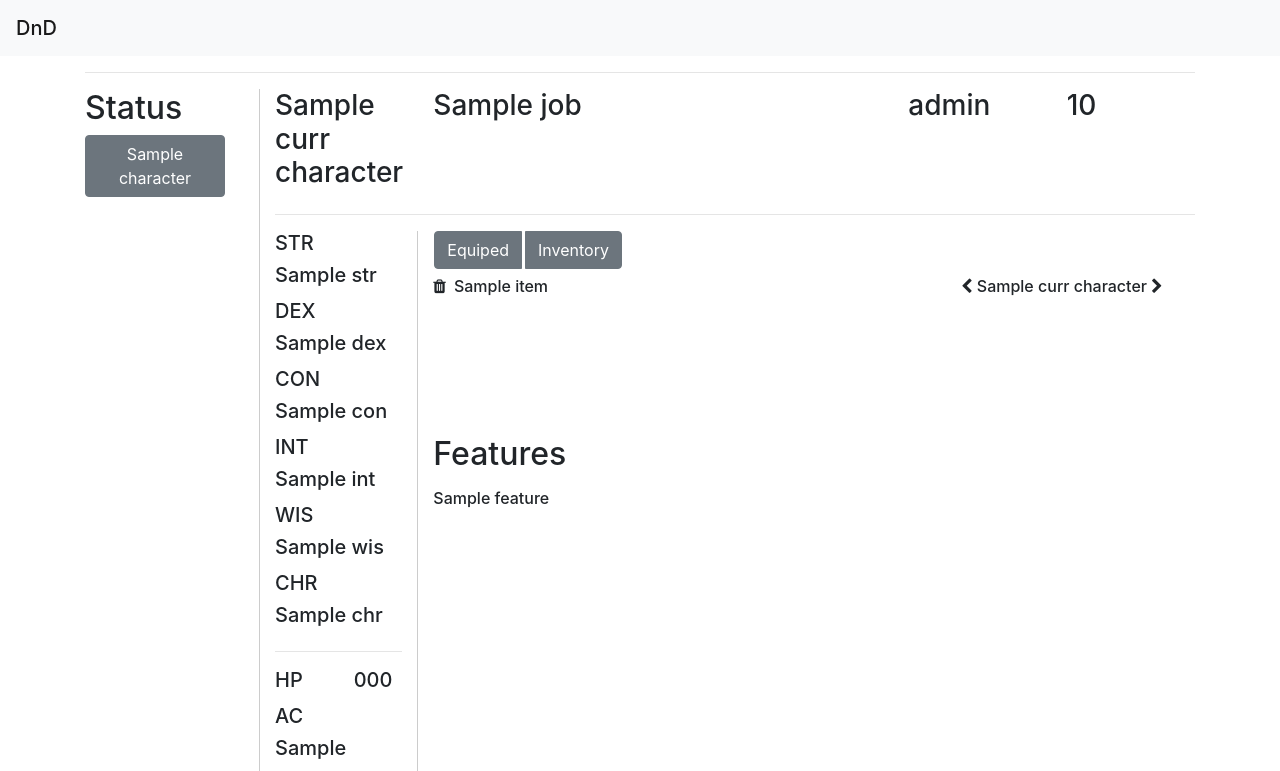
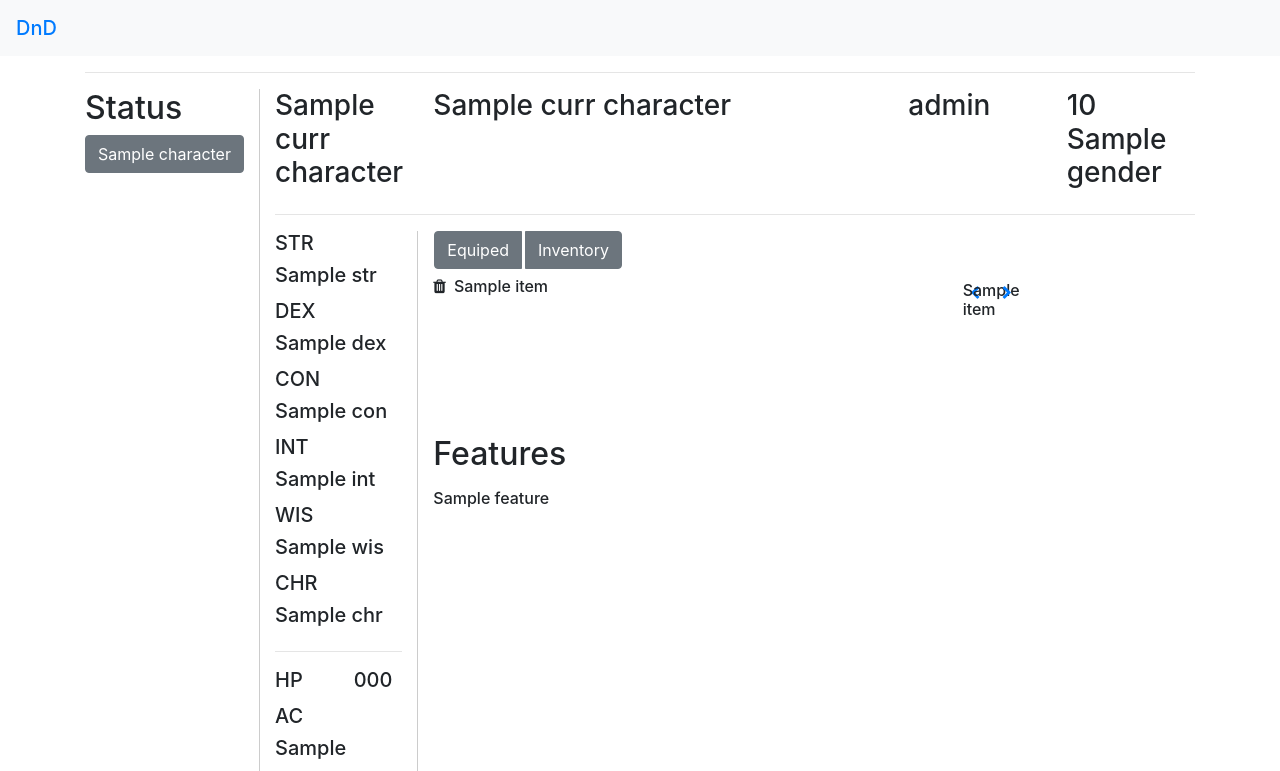
Before and after one commit to SwappyG/dnd, a Flask app: template templates/index.html in a window 1280 px wide. Shown: the top 771 px of the page. Run offline with Flask 2, Linux system fonts and the light colour scheme; the template is opened without the code that fills it: most values are stand-ins (such as "Sample title", 1, 10 or a date in 2020); parts of the project's set-up code (start-up, migrations or seed data) failed here and were passed over; some libraries are stand-ins or nearby versions.

Commit message:
added frontend changes

```diff
--- a/Character.py
+++ b/Character.py
@@ -4,6 +4,7 @@ from Job import Job
 from Item import Item
 
 from copy import deepcopy
+from pprint import pprint
 
 class Character(object):
 
@@ -39,12 +40,13 @@ class Character(object):
         self.SetHP(self.GetHP()) # make sure current HP is clipped to be between 0 and max
 
     def AddToInventory(self, item_name, quantity):
+        print ("adding quantity <{}> to item <{}>".format(quantity, item_name))
         if item_name in self._inventory:
             if quantity >= 0:
                 self._inventory[item_name] += quantity
+                pprint(self._inventory)
                 return True
 
-            print(("Quantity can't be negative when adding item to inventory, got [{}]".format(quantity)))
             return False
         else:
             if quantity >= 0:
--- a/Main.py
+++ b/Main.py
@@ -52,6 +52,10 @@ def makeCharacter(server, i):
     server.Equip('Ace' + str(i), 'loves', 1)
     server.Equip('Ace' + str(i), 'Pants', 1)
     server.Equip('Ace' + str(i), 'Shirt', 1)
+    server.IncrementLevel('Ace' + str(i))
+    server.IncrementLevel('Ace' + str(i))
+    server.IncrementLevel('Ace' + str(i))
+
 
 from BackendServer import BackendServer
 
@@ -61,6 +65,40 @@ for i in range(3):
 
 @app.route('/', methods=['GET'])
 def index():
+    return render_template('index.html', context=server.GetContext())
+
+@app.route('/character', methods=['GET', 'POST'])
+def character():
+    character_name = request.form.get('currcharacter')
+
+    server.GetContext()['curr_character'] = server.GetContext()['characters'][character_name]
+    return render_template('index.html', context=server.GetContext())
+
+@app.route('/character/inventory', methods=['GET', 'PUT'])
+def inventory():
+    character_name = server.GetContext()['curr_character']['name']
+    item_name = request.args.get('item')
+    action = request.args.get('action')
+    if action == 'decrement':
+        server.RemoveFromInventory(character_name, item_name, 1)
+    else:
+        server.AddToInventory(character_name, item_name, 1)
+    server.GetContext()['curr_character'] = server.GetContext()['characters'][character_name]
+    return render_template('index.html', context=server.GetContext())
+
+@app.route('/character/equiped', methods=['GET', 'PUT'])
+def equiped():
+    character_name = server.GetContext()['curr_character']['name']
+    item_name = request.args.get('item')
+    action = request.args.get('action')
+    print(character_name, item_name, action)
+    if action == 'decrement':
+        print('decrementing')
+        server.RemoveFromInventory(character_name, item_name, 1)
+    else:
+        server.AddToInventory(character_name, item_name, 1)
+
+    server.GetContext()['curr_character'] = server.GetContext()['characters'][character_name]
     return render_template('index.html', context=server.GetContext())
 
 @app.route('/import', methods=['GET', 'PUT'])
--- a/templates/index.html
+++ b/templates/index.html
@@ -9,7 +9,7 @@
 </head>
 <body>
     <nav class="navbar navbar-light bg-light">
-        <span class="navbar-brand mb-0 h1">DnD</span>
+        <span class="navbar-brand mb-0 h1"><a href="/">DnD</a></span>
     </nav>
     <div class="container">
         <hr>
@@ -20,13 +20,11 @@
                         <h2>Status</h2>
                     </div>
                 </div>
+                <form method="POST" action="/character">
                     {%for character in context['characters'] %}
-                    <div class="row mr-1">
-                        <div class="col">
-                            <button type="button" class="btn btn-secondary btn-block mb-3">{{character}}</button>
-                        </div>
-                    </div>
+                        <input type="submit" class="btn btn-secondary btn-block mb-3" name="currcharacter" value="{{character}}"></input>
                     {%endfor%}
+                </form>
             </div>
             <div class="col-10">
                 <div class="row">
@@ -34,13 +32,13 @@
                         <h3>{{context['curr_character']['name']}}</h3>
                     </div>
                     <div class="col-6">
-                        <h3>{{context['curr_character']['job']}}</h3>
+                        <h3>{{context['curr_character']['job_name']}}</h3>
                     </div>
                     <div class="col-2">
                         <h3>{{context['curr_character']['level']}}</h3>
                     </div>
                     <div class="col-2">
-                        <h3>{{context['curr_character']['age'] + context['curr_character']['level']}}</h3>
+                        <h3>{{context['curr_character']['age']}} {{context['curr_character']['gender']}}</h3>
                     </div>
                 </div>
                 <hr>
@@ -122,17 +120,30 @@
                         <div class="row overflow-auto mt-2" style="height: 150px;" id="playerinfo">
                             <div class="col accordian-group">
                                 <div class="collapse show" id="equiped" data-parent="#playerinfo">
-                                    {%for item in context['curr_character']['equiped'] %}
+                                    {%for item in context['curr_character']['equiped']%}
                                         <div class="row">
                                             <div class="col-8">
                                                 <h6><i class="fa fa-trash fa-2 mr-2"></i>{{item}}</h6>
                                             </div>
                                             <div class="col-4">
-                                                <h6>
-                                                    <i class="fa fa-chevron-left fa-2"></i>
-                                                    {{context['curr_character'][equiped][item]}}
-                                                    <i class="fa fa-chevron-right fa-2"></i>
-                                                </h6>
+                                                <div class="row">
+                                                    <div class="col-1 d-flex justify-content-start">
+                                                        <form action="/character/equiped", method="PUT">
+                                                            <button type="submit" class="btn btn-link btn-sm" name="action" value="decrement"><i class="fa fa-chevron-left fa-2"></i></button>
+                                                            <input type="hidden" value="{{item}}" name="item"></input>
+                                                        </form>
+                                                    </div>
+                                                    <div class="col-1 d-flex justify-content-center mt-1">
+                                                        <h6>{{context['curr_character']['equiped'][item]}}</h6>
+                                                        <input type="hidden" value="{{item}}" name="item"></input>
+                                                    </div>
+                                                    <div class="col-1 d-flex justify-content-end">
+                                                        <form action="/character/equiped", method="PUT">
+                                                            <button type="submit" class="btn btn-link btn-sm" name="action" value="increment"><i class="fa fa-chevron-right fa-2"></i></button>
+                                                            <input type="hidden" value="{{item}}" name="item"></input>
+                                                        </form>
+                                                    </div>
+                                                </div>
                                             </div>
                                         </div>
                                     {%endfor%}
@@ -144,11 +155,23 @@
                                                     <h6><i class="fa fa-trash fa-2 mr-2"></i>{{item}}</h6>
                                                 </div>
                                                 <div class="col-4">
-                                                <h6>
-                                                    <i class="fa fa-chevron-left fa-2"></i>
-                                                    {{context['curr_character']['inventory'][item]}}
-                                                    <i class="fa fa-chevron-right fa-2"></i>
-                                                </h6>
+                                                    <div class="row">
+                                                        <div class="col-1 d-flex justify-content-start">
+                                                            <form action="/character/inventory", method="PUT">
+                                                                <button type="submit" class="btn btn-link btn-sm" name="action" value="decrement"><i class="fa fa-chevron-left fa-2"></i></button>
+                                                                <input type="hidden" value="{{item}}" name="item"></input>
+                                                            </form>
+                                                        </div>
+                                                        <div class="col-1 d-flex justify-content-center mt-1">
+                                                            <h6 class="text-center">{{context['curr_character']['inventory'][item]}}</h6>
+                                                        </div>
+                                                        <div class="col-1 d-flex justify-content-end">
+                                                            <form action="/character/inventory", method="PUT">
+                                                                <button type="submit" class="btn btn-link btn-sm" name="action" value="increment"><i class="fa fa-chevron-right fa-2"></i></button>
+                                                                <input type="hidden" value="{{item}}" name="item"></input>
+                                                            </form>
+                                                        </div>
+                                                    </div>
                                                 </div>
                                             </div>
                                         {%endfor%}
```
Also changed, not shown: BackendServer.py (+15 -1 lines). Lines whose indentation alone changed are shown as unchanged.
